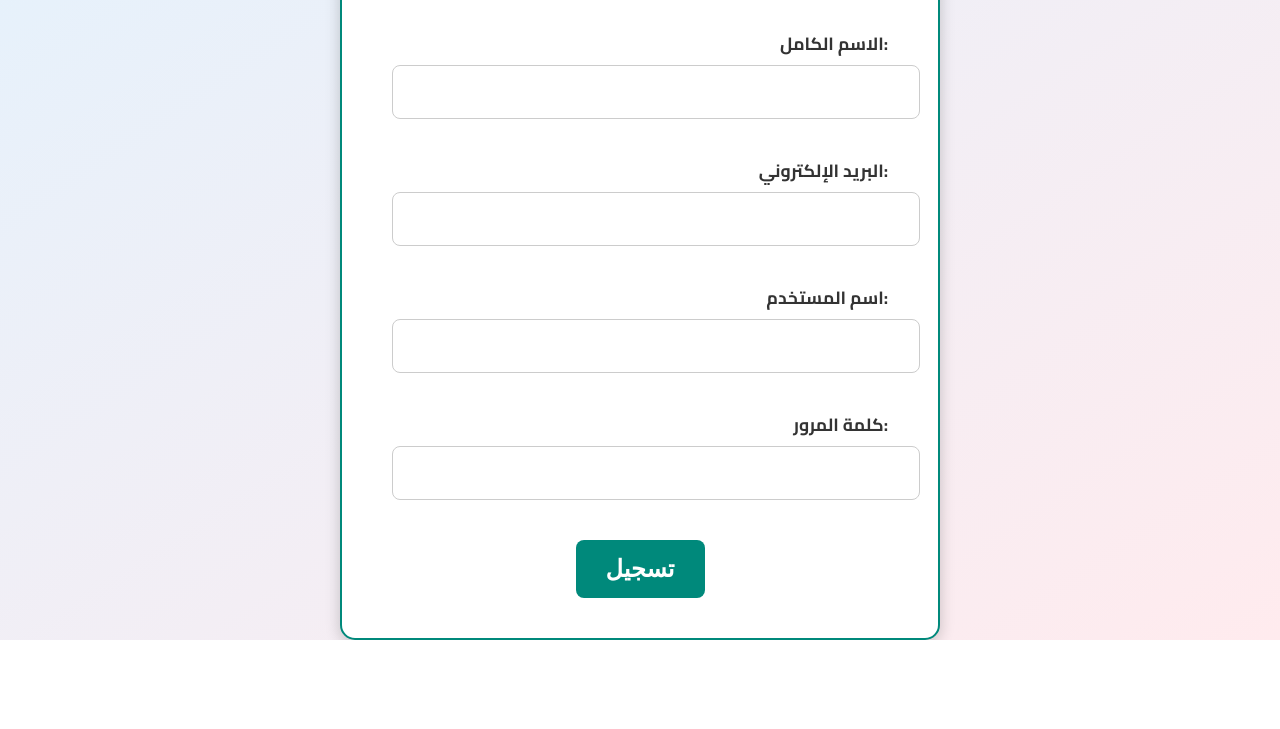
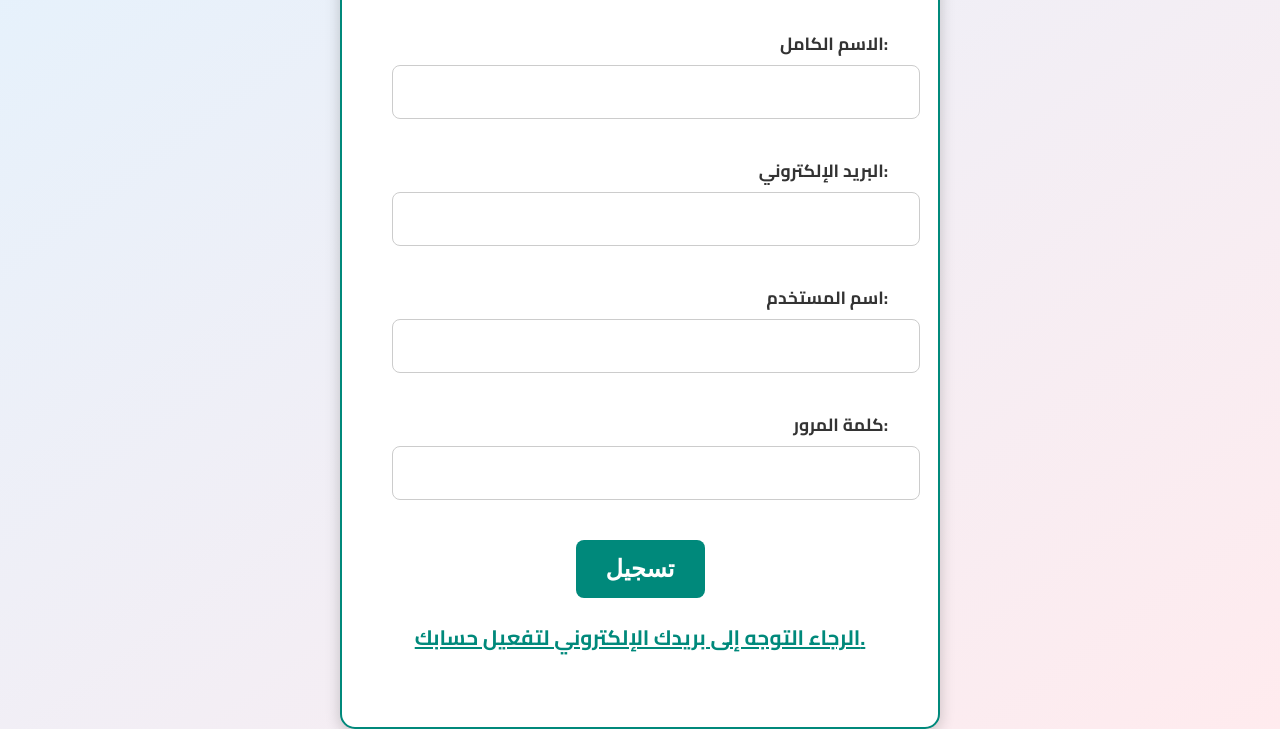
Before and after one commit to hacena/How-it-work, a plain HTML site: page register.html in a window 1280 px wide. Shown: the part 207-936 px from the top of the page. Before the commit the page ends 847 px from the top, so only its background shows below. Drawn offline with Linux system fonts and the light colour scheme.

Commit message:
Update register.html

```diff
--- a/register.html
+++ b/register.html
@@ -128,6 +128,8 @@
 
             <button type="submit">تسجيل</button>
         </form>
+
+        <p><a href="/activate" style="color: #00897B; font-weight: bold;">الرجاء التوجه إلى بريدك الإلكتروني لتفعيل حسابك.</a></p>
     </div>
 
 </body>
```
